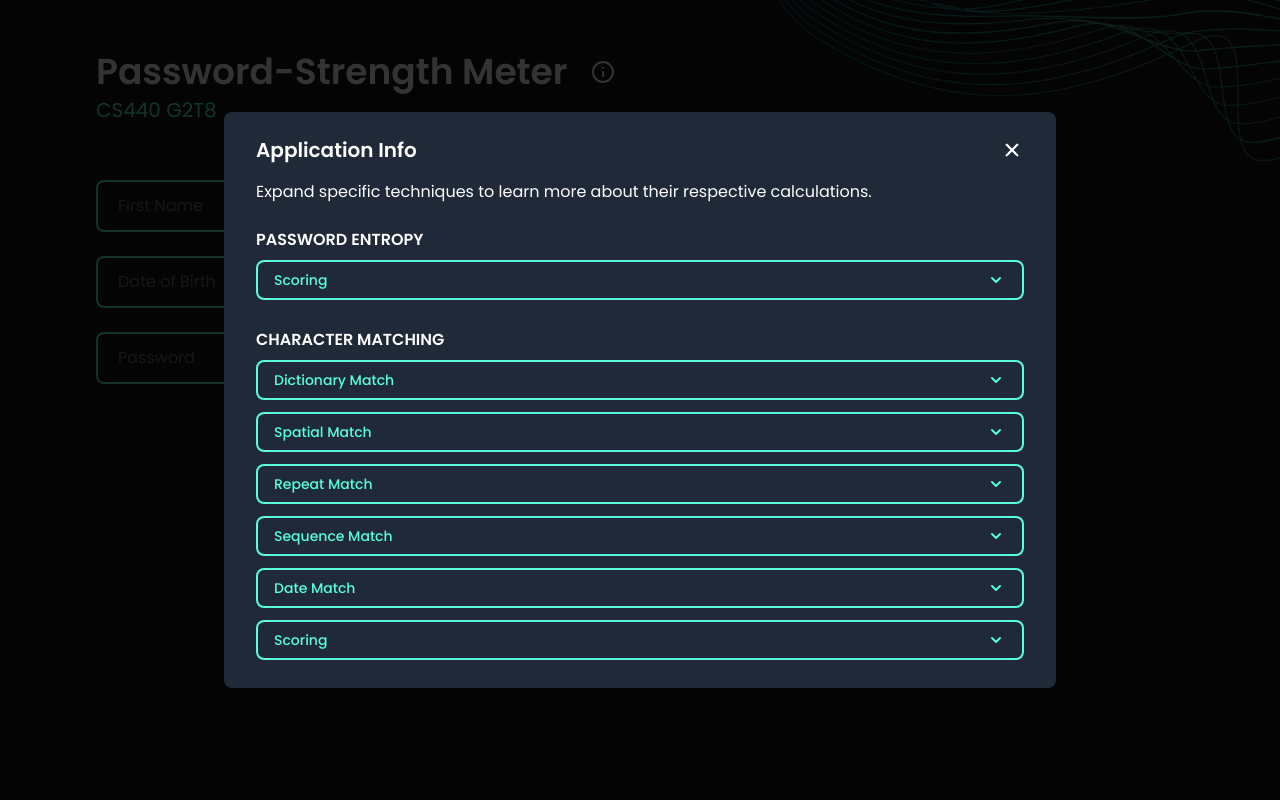
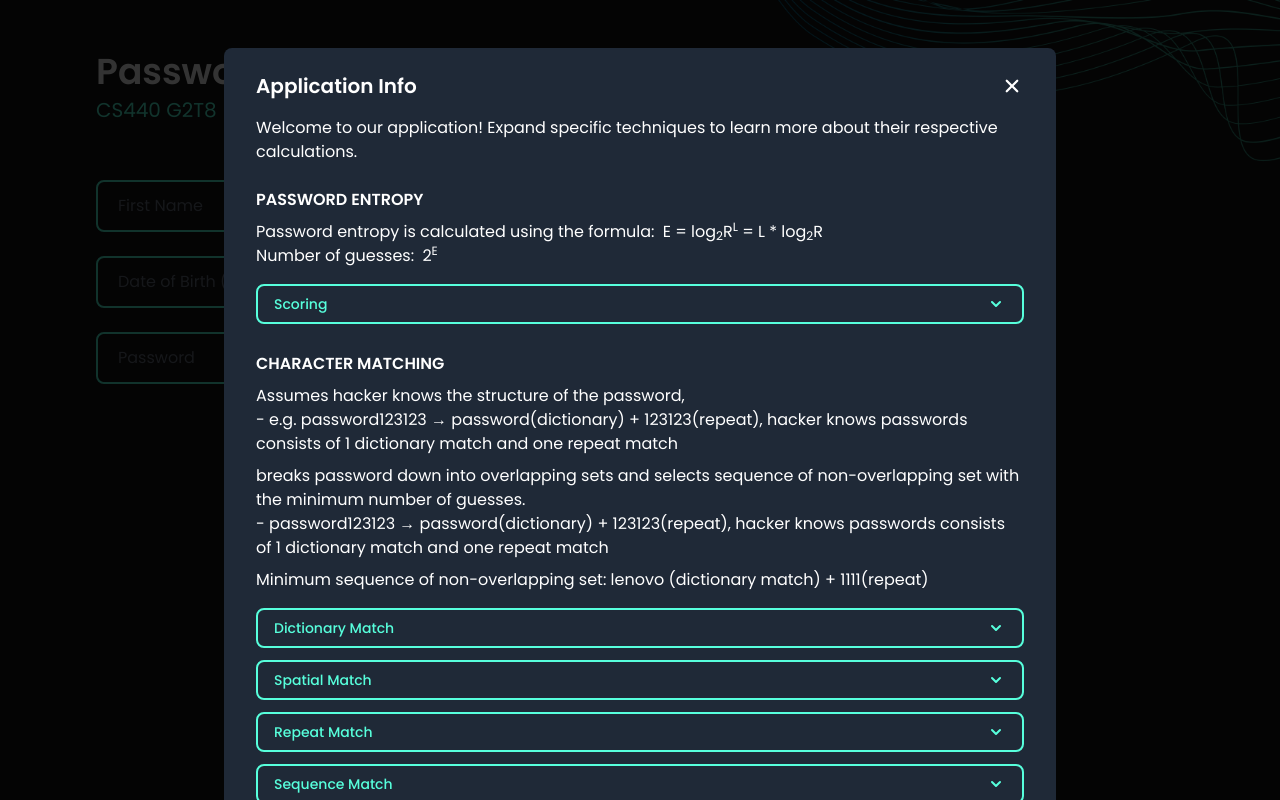
Before and after one commit to felicepng/password-strength-meter, a Next.js app: page / in a window 1280 px wide. Built offline with nearby package versions, Linux system fonts and the light colour scheme.

Commit message:
style(modal): Edit modal contents

```diff
--- a/pages/index.tsx
+++ b/pages/index.tsx
@@ -22,7 +22,7 @@ const Home: NextPage = () => {
 
   useEffect(() => {
     if (password) {
-      const result = zxcvbn(password, [firstName, lastName, dateOfBirth]);
+      const result = zxcvbn(password, [firstName, lastName, dateOfBirth, "cs440"]);
       setZxcvbnResult(result);
       console.log(result);
     } else {
@@ -74,7 +74,7 @@ const Home: NextPage = () => {
                   leaveFrom="opacity-100 scale-100"
                   leaveTo="opacity-0 scale-95"
                 >
-                  <div className="font-poppins-regular my-10 md:my-20 bg-gray-800 inline-block w-11/12 md:w-2/3 h-2/3 py-6 px-8 overflow-hidden text-left align-middle transition-all transform rounded-lg">
+                  <div className="font-poppins-regular my-10 md:my-12 bg-gray-800 inline-block w-11/12 md:w-2/3 h-2/3 py-6 px-8 overflow-hidden text-left align-middle transition-all transform rounded-lg">
                     <div className="flex justify-between items-center">
                       <Dialog.Title
                         as="h3"
@@ -85,12 +85,20 @@ const Home: NextPage = () => {
                       <IoClose className="text-white hover:text-secondary cursor-pointer h-5 w-5 md:h-6 md:w-6" onClick={() => setIsModalVisible(false)} />
                     </div>
                     <div className="mt-4 mb-6">
-                      <p className="text-sm md:text-base text-white">
-                        Expand specific techniques to learn more about their respective calculations.
+                      <p className=" text-white">
+                        Welcome to our application! Expand specific techniques to learn more about their respective calculations.
                       </p>
                     </div>
 
-                    <div className="text-white font-poppins-semibold mb-2">PASSWORD ENTROPY</div>
+                    <div className="text-white font-poppins-regular mb-2">
+                      <div className="font-poppins-semibold mb-2">PASSWORD ENTROPY</div>
+                      <div>Password entropy is calculated using the formula:{' '}
+                        <span className="ml-1">E = log<sub>2</sub>R<sup>L</sup> = L * log<sub>2</sub>R</span>
+                      </div>
+                      <div className="mb-4">Number of guesses:{' '}
+                        <span className="ml-1">2<sup>E</sup></span>
+                      </div>
+                    </div>
                     <Disclosure>
                       {({ open }) => (
                         <div className="mb-7">
@@ -101,13 +109,7 @@ const Home: NextPage = () => {
                                 } w-5 h-5 text-secondary`}
                             />
                           </Disclosure.Button>
-                          <Disclosure.Panel className="px-4 pt-4 pb-0 text-sm md:text-base text-gray-200">
-                            <div>Password entropy is calculated using the formula:{' '}
-                              <span className="ml-1">E = log<sub>2</sub>R<sup>L</sup> = L * log<sub>2</sub>R</span>
-                            </div>
-                            <div>Number of guesses:{' '}
-                              <span className="ml-1">2<sup>E</sup></span>
-                            </div>
+                          <Disclosure.Panel className="px-4 pt-4 pb-0 text-gray-200">
                             <div>Very weak: Too guessable, risky password (guesses &lt; 2<sup>25</sup>)</div>
                             <div>Weak: Very guessable, protection from throttled online attacks (2<sup>25</sup> &lt;= guesses &lt; 2<sup>50</sup>)</div>
                             <div>Okay: Somewhat guessable, protection from unthrottled online attacks (2<sup>50</sup> &lt;= guesses &lt; 2<sup>75</sup>)</div>
@@ -118,7 +120,14 @@ const Home: NextPage = () => {
                       )}
                     </Disclosure>
 
-                    <div className="text-white font-poppins-semibold mb-2">CHARACTER MATCHING</div>
+                    <div className="text-white font-poppins-regular mb-2">
+                      <div className="font-poppins-semibold mb-2">CHARACTER MATCHING</div>
+                      <div>Assumes hacker knows the structure of the password,</div>
+                      <div className="mb-2">- e.g. password123123 → password(dictionary) + 123123(repeat), hacker knows passwords consists of 1 dictionary match and one repeat match</div>
+                      <div>breaks password down into overlapping sets and selects sequence of non-overlapping set with the minimum number of guesses.</div>
+                      <div>- password123123 → password(dictionary) + 123123(repeat), hacker knows passwords consists of 1 dictionary match and one repeat match</div>
+                      <div className="mt-2 mb-4">Minimum sequence of non-overlapping set: lenovo (dictionary match) + 1111(repeat)</div>
+                    </div>
                     <Disclosure>
                       {({ open }) => (
                         <div className="mb-3">
@@ -129,7 +138,7 @@ const Home: NextPage = () => {
                                 } w-5 h-5 text-secondary`}
                             />
                           </Disclosure.Button>
-                          <Disclosure.Panel className="px-4 pt-4 pb-2 text-sm md:text-base text-gray-200">
+                          <Disclosure.Panel className="px-4 pt-4 pb-2 text-gray-200">
                             <div>Compare substring against ranked list of common passwords, names, words. Lists are ranked by degree of commonality.</div>
                             <div>Number of guesses= Rank of matched word</div>
                             <div>- Inverse matching: Doubles number of guesses of inverted set, e.g. N(’drowssap’) = 2 * N(’password’)</div>
@@ -153,7 +162,7 @@ const Home: NextPage = () => {
                                 } w-5 h-5 text-secondary`}
                             />
                           </Disclosure.Button>
-                          <Disclosure.Panel className="px-4 pt-4 pb-2 text-sm md:text-base text-gray-200">
+                          <Disclosure.Panel className="px-4 pt-4 pb-2 text-gray-200">
                             <div>Search for common keypad patterns in precomputed graph, e.g. qwerty keyboard</div>
                             <div className="flex items-center flex-wrap">
                               <div>Number of guesses =</div>
@@ -177,7 +186,7 @@ const Home: NextPage = () => {
                                 } w-5 h-5 text-secondary`}
                             />
                           </Disclosure.Button>
-                          <Disclosure.Panel className="px-4 pt-4 pb-2 text-sm md:text-base text-gray-200">
+                          <Disclosure.Panel className="px-4 pt-4 pb-2 text-gray-200">
                             <div>Identify repeated characters or strings and reduce to base form. Take total as (num guesses of base) * (num repeats) + 1</div>
                             <div>- asdfasdfasdf → asdf</div>
                             <div>- Number of guesses for asdf = n</div>
@@ -196,7 +205,7 @@ const Home: NextPage = () => {
                                 } w-5 h-5 text-secondary`}
                             />
                           </Disclosure.Button>
-                          <Disclosure.Panel className="px-4 pt-4 pb-2 text-sm md:text-base text-gray-200">
+                          <Disclosure.Panel className="px-4 pt-4 pb-2 text-gray-200">
                             <div>Detects sequences based on the delta or difference between character ASCII values.</div>
                             <div>Number of guesses is scored using the product of the absolute difference, d, the starting point, s, of the sequence and n, the length. For obvious starting points like ‘a’, ‘z’ or 1, s = 4 but for other less obvious ones, s = 10 for digits and s = 26 for alphabetical characters. </div>
                             <div>- Number of guesses = s*d*n</div>
@@ -215,7 +224,7 @@ const Home: NextPage = () => {
                                 } w-5 h-5 text-secondary`}
                             />
                           </Disclosure.Button>
-                          <Disclosure.Panel className="px-4 pt-4 pb-2 text-sm md:text-base text-gray-200">
+                          <Disclosure.Panel className="px-4 pt-4 pb-2 text-gray-200">
                             <div>We assume guessers start at 2016 and guess progressively earlier or later dates, yielding a ballpark of 365 * |2016 - year|</div>
                           </Disclosure.Panel>
                         </div>
@@ -231,7 +240,7 @@ const Home: NextPage = () => {
                                 } w-5 h-5 text-secondary`}
                             />
                           </Disclosure.Button>
-                          <Disclosure.Panel className="px-4 pt-4 pb-0 text-sm md:text-base text-gray-200">
+                          <Disclosure.Panel className="px-4 pt-4 pb-0 text-gray-200">
                             <div>Very weak: Too guessable, risky password (guesses &lt; 10<sup>3</sup>)</div>
                             <div>Weak: Very guessable, protection from throttled online attacks (10<sup>3</sup> &lt;= guesses &lt; 10<sup>6</sup>)</div>
                             <div>Okay: Somewhat guessable, protection from unthrottled online attacks (10<sup>6</sup> &lt;= guesses &lt; 10<sup>8</sup>)</div>
@@ -273,7 +282,7 @@ const Home: NextPage = () => {
                 </div>
                 <input
                   className="w-full focus:outline-none placeholder-gray-500 bg-primary px-5 py-3 border-2 border-secondary rounded-lg"
-                  placeholder="Date of Birth"
+                  placeholder="Date of Birth (DD/MM/YYYY)"
                   value={dateOfBirth}
                   onChange={(e) => setDateOfBirth(e.target.value)}
                 />
```
